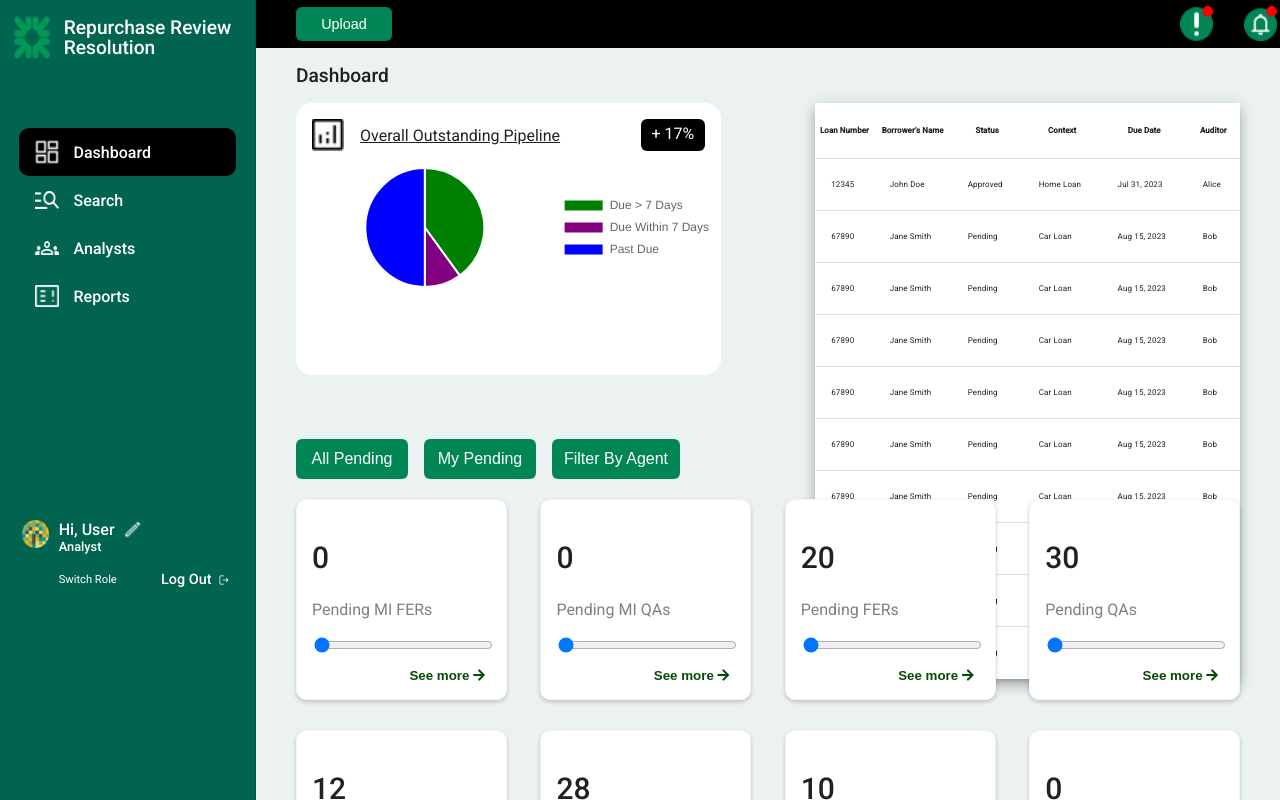
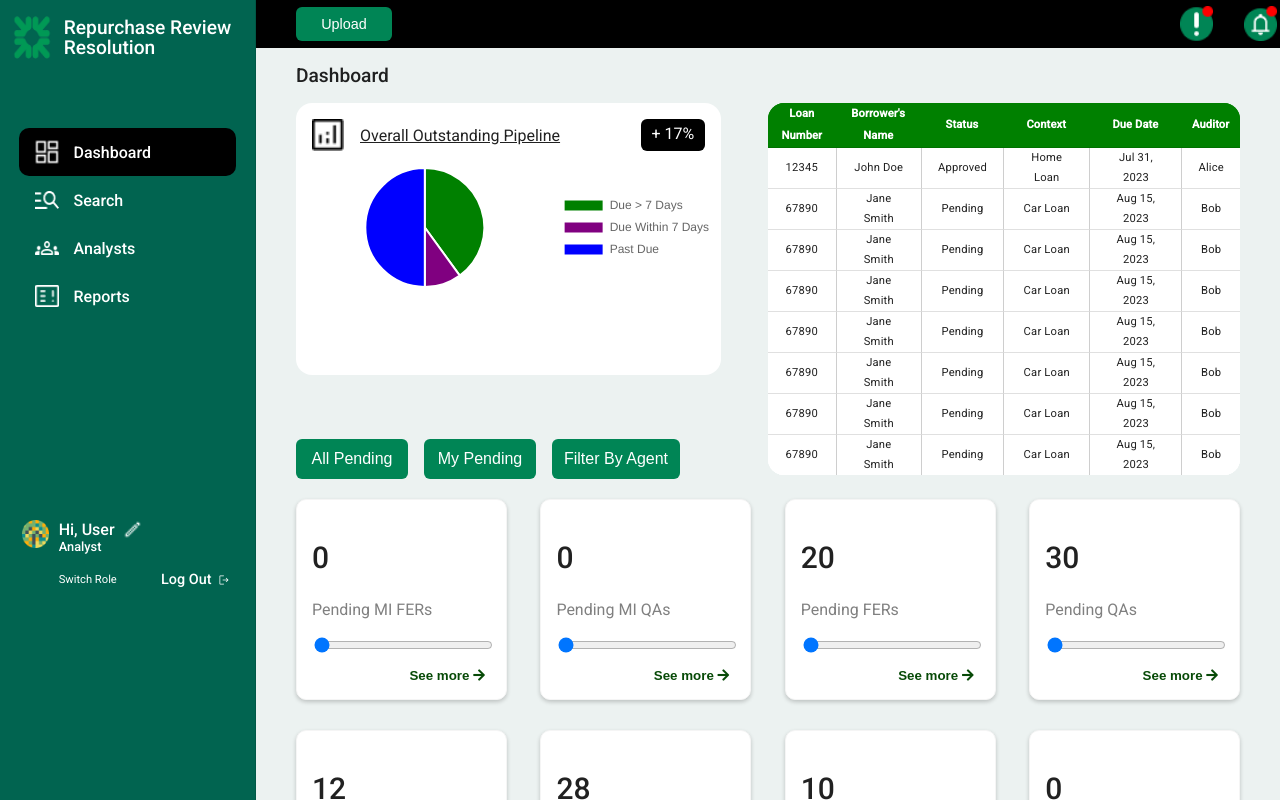
Before and after one commit to Taejun-bdiplus/mock-citizens-r3p, an Angular app: page /dashboard in a window 1280 px wide. Built offline with nearby package versions, Linux system fonts and the light colour scheme; what ng2-charts would draw is missing.

Commit message:
update recent view table design

```diff
--- a/src/app/pages/main-layout/main-body/dashboard/dashboard.component.css
+++ b/src/app/pages/main-layout/main-body/dashboard/dashboard.component.css
@@ -24,7 +24,7 @@
 }
 .dashabord-first-row-right {
   height: 100%;
-  width: 45%;
+  width: 50%;
 }
 
 
--- a/src/app/pages/main-layout/main-body/dashboard/recent-view-table/recent-view-table.component.css
+++ b/src/app/pages/main-layout/main-body/dashboard/recent-view-table/recent-view-table.component.css
@@ -1,10 +1,28 @@
+table[mat-table] {
+    border-radius: 1rem;
+    overflow:hidden !important;
+    box-shadow: 0 0 0 0;
+}
 th[mat-header-cell] {
-    font-size: 0.5rem;
+    font-size: 0.7rem;
     font-weight: bold;
     text-align: center;
     padding: 0;
+    color: white;
 }
 
 td[mat-cell] {
-    font-size: 0.5rem;
+    font-size: 0.7rem;
+    text-align: center;
+    border-left: 1px solid rgb(206, 206, 206);
 }
+
+tr[mat-header-row] {
+  height: 2.2rem;
+  color: white;
+  background-color: green;
+}
+
+tr[mat-row] {
+  height: 1.85rem;
+}
--- a/src/app/pages/main-layout/main-body/dashboard/recent-view-table/recent-view-table.component.html
+++ b/src/app/pages/main-layout/main-body/dashboard/recent-view-table/recent-view-table.component.html
@@ -3,7 +3,7 @@
     <!-- Loan Number Column -->
     <ng-container matColumnDef="loanNumber">
       <th mat-header-cell *matHeaderCellDef> Loan Number </th>
-      <td mat-cell *matCellDef="let loan"> {{ loan.loanNumber }} </td>
+      <td mat-cell [ngStyle]="{'border-left': 'white'}" *matCellDef="let loan"> {{ loan.loanNumber }} </td>
     </ng-container>
 
     <!-- Borrower's Name Column -->
--- a/src/app/pages/main-layout/main-body/dashboard/recent-view-table/recent-view-table.component.ts
+++ b/src/app/pages/main-layout/main-body/dashboard/recent-view-table/recent-view-table.component.ts
@@ -73,22 +73,6 @@ export class RecentViewTableComponent {
       dueDate: new Date('2023-08-15'),
       auditor: 'Bob'
     },
-    {
-      loanNumber: '67890',
-      borrowerName: 'Jane Smith',
-      status: 'Pending',
-      context: 'Car Loan',
-      dueDate: new Date('2023-08-15'),
-      auditor: 'Bob'
-    },
-    {
-      loanNumber: '67890',
-      borrowerName: 'Jane Smith',
-      status: 'Pending',
-      context: 'Car Loan',
-      dueDate: new Date('2023-08-15'),
-      auditor: 'Bob'
-    },
-    // Add more dummy data here (total 10 rows)
+    // Add more dummy data here (total 8 rows)
   ];
 }
```
